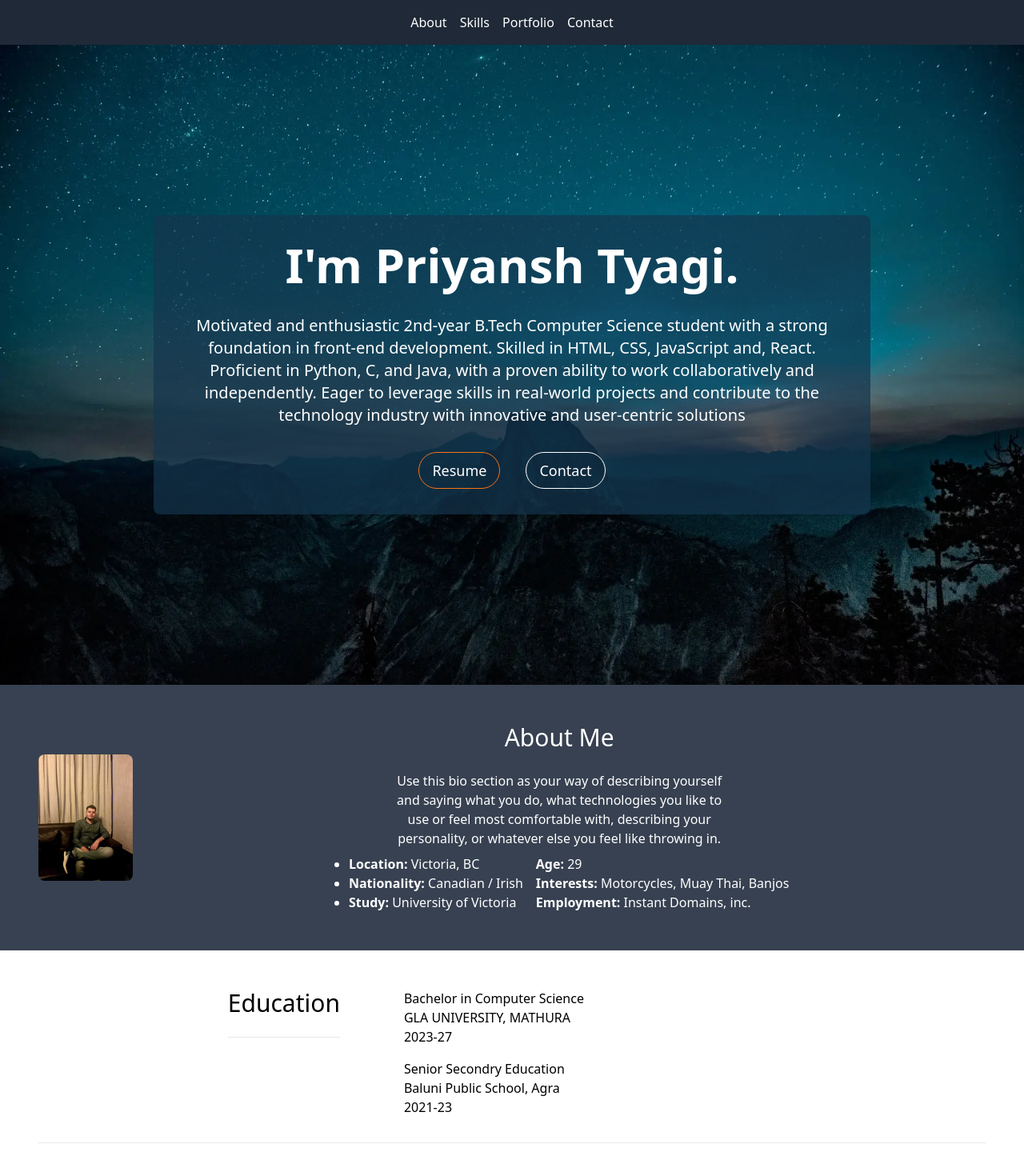
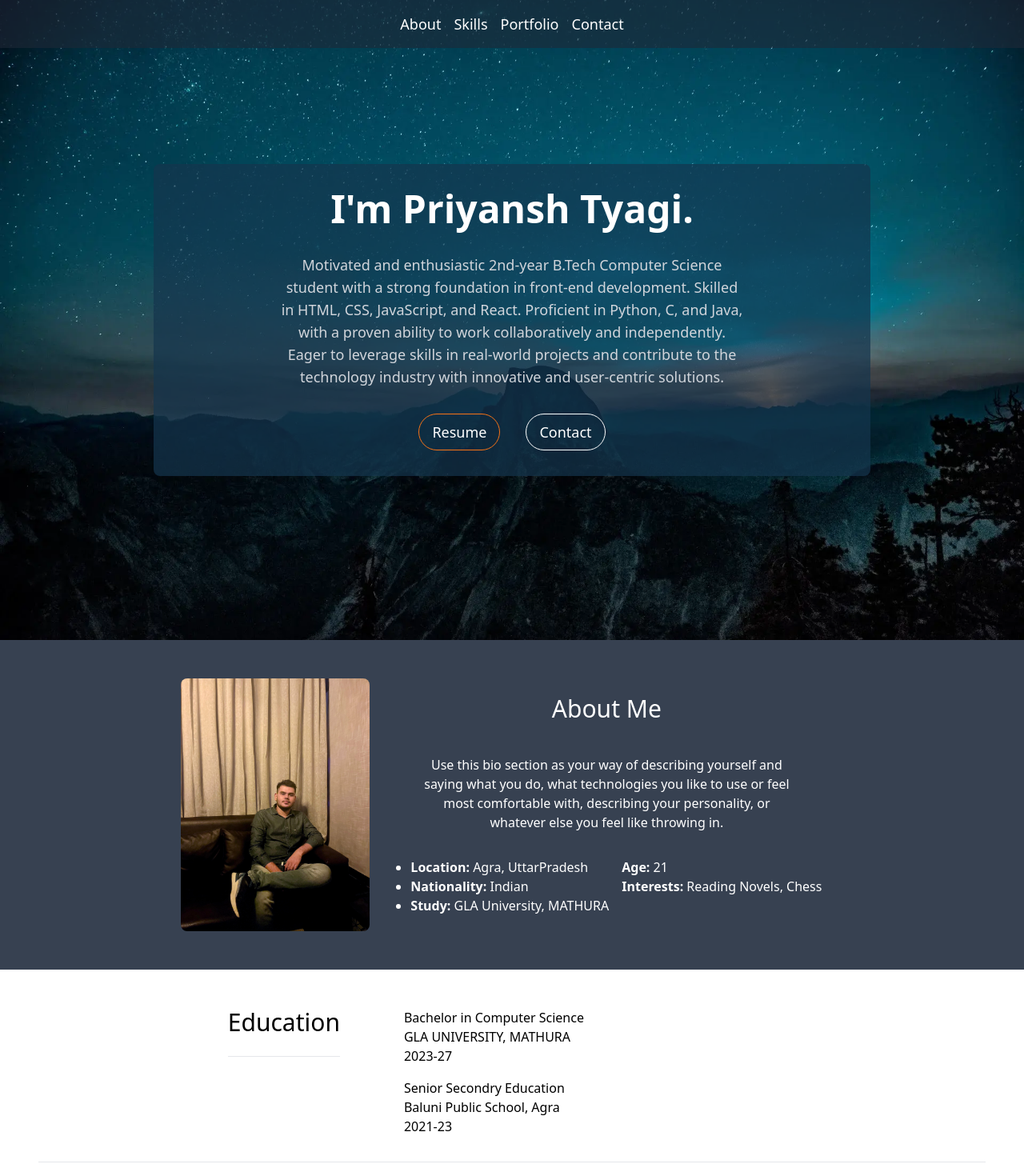
Before and after one commit to BroPriyansh/Assign, a React (Vite) app in the folder Work/: page / in a window 1280 px wide. Shown: the top 1465 px of the page at 80% size. Built offline with nearby package versions, Linux system fonts and the light colour scheme.

Commit message:
More updates

```diff
--- a/Work/src/App.jsx
+++ b/Work/src/App.jsx
@@ -5,8 +5,9 @@
 
 import bg from './header-background.webp'
 import me from './me.jpg'
-import React, { useState } from 'react';
+import React, { useState,useEffect } from 'react';
 import Swal from 'sweetalert2'
+import resume from './Updated Resume.pdf'
 
 function App() {
 
@@ -72,30 +73,73 @@ function App() {
     });
   };
 
+  const [isVisible, setIsVisible] = useState(false);
+
+  const handleScroll = () => {
+    if (window.scrollY > 300) {
+      setIsVisible(true);
+    } else {
+      setIsVisible(false);
+    }
+  };
+
+  const scrollToTop = () => {
+    window.scrollTo({
+      top: 0,
+      behavior: 'smooth',
+    });
+  };
+
+  useEffect(() => {
+    window.addEventListener('scroll', handleScroll);
+    return () => {
+      window.removeEventListener('scroll', handleScroll);
+    };
+  }, );
+
   return (
     <>
-    <header className="flex justify-center space-x-4 bg-gray-800 text-white p-4">
-      <a href="#about" className="hover:text-orange-500 cursor-pointer hover:delay-150">About</a>
-      <a href="#skills"className="hover:text-orange-500 cursor-pointer hover:delay-150">Skills</a>
-      <a href="#portfolio"className="hover:text-orange-500 cursor-pointer hover:delay-150">Portfolio</a>
+    <header className="flex justify-center space-x-4 bg-gray-800 bg-opacity-60 fixed w-full  text-white p-4">
+      <a href="#about" className="hover:text-orange-500 font-medium text-lg cursor-pointer hover:delay-150">About</a>
+      <a href="#skills"className="hover:text-orange-500 cursor-pointer text-lg  font-medium hover:delay-150">Skills</a>
+      <a href="#portfolio"className="hover:text-orange-500 text-lg  font-medium cursor-pointer hover:delay-150">Portfolio</a>
       {/* <p className="hover:text-orange-500 cursor-pointer hover:delay-150">Testimonials</p> */}
-      <a href="#contact"className="hover:text-orange-500 cursor-pointer hover:delay-150">Contact</a>
+      <a href="#contact"className="hover:text-orange-500 text-lg  font-medium cursor-pointer hover:delay-150">Contact</a>
     </header>
       {/* <h1>React App</h1> */}
-
     {/* <body> */}
     {/* first */}
-      <section className="flex text-center justify-center items-center text-white bg-cover bg-center h-screen" style={{backgroundImage: `url(${bg})`}}>
-        <div className="text-center text-white bg-[#15364e] bg-opacity-70 p-8 rounded-lg w-[70%]">
+      {/* <section className="flex flex-col text-center justify-center items-center text-white bg-cover bg-center h-screen" style={{backgroundImage: `url(${bg})`}}>
+        <div className="text-center items-center  justify-center text-white bg-[#15364e] bg-opacity-70 p-8 rounded-lg w-[70%]">
           <h1 className='text-6xl font-bold'>I'm Priyansh Tyagi.</h1>
-          <p className='my-8 text-xl'>Motivated and enthusiastic 2nd-year B.Tech Computer Science student with a strong foundation in front-end
+          <p className='my-8 w-[80%] justify-center item-center text-lg'>Motivated and enthusiastic 2nd-year B.Tech Computer Science student with a strong foundation in front-end
               development. Skilled in HTML, CSS, JavaScript and, React. Proficient in Python, C, and Java, with a proven ability
               to work collaboratively and independently. Eager to leverage skills in real-world projects and contribute to the
               technology industry with innovative and user-centric solutions
           </p>
           <div className="flex justify-center space-x-8">
-            <button className='border border-orange-500 rounded-full px-4 py-2 text-lg'>Resume</button>
-            <button className='border border-white rounded-full px-4 py-2 text-lg'>Contact</button>
+            <a href="/Updated Resume.pdf" download><button className='border border-orange-500 rounded-full px-4 py-2 text-lg'>Resume</button></a>
+            <a href="#contact"><button className='border border-white rounded-full px-4 py-2 text-lg'>Contact</button></a>
+          </div>
+        </div>
+      </section> */}
+
+      <section className="flex flex-col text-center justify-center items-center text-white bg-cover bg-center h-screen" style={{ backgroundImage: `url(${bg})` }}>
+        <div className="bg-[#15364e] bg-opacity-70 p-8 rounded-lg w-[70%]  ">
+          <h1 className='text-5xl font-bold'>I'm Priyansh Tyagi.</h1>
+          <p className='my-8 text-lg text-gray-300 mx-auto w-[70%]'>
+            Motivated and enthusiastic 2nd-year B.Tech Computer Science student with a strong foundation in front-end
+            development. Skilled in HTML, CSS, JavaScript, and React. Proficient in Python, C, and Java, with a proven ability
+            to work collaboratively and independently. Eager to leverage skills in real-world projects and contribute to the
+            technology industry with innovative and user-centric solutions.
+          </p>
+          <div className="flex justify-center space-x-8">
+            <a href="https://asset.cloudinary.com/dymfymgnm/a67786a0043b1d65f3250f30110b8fdc" target='blank' download>
+              <button className='border border-orange-500 rounded-full px-4 py-2 text-lg'>Resume</button>
+            </a>
+            <a href="#contact">
+              <button className='border border-white rounded-full px-4 py-2 text-lg'>Contact</button>
+            </a>
           </div>
         </div>
       </section>
@@ -104,12 +148,12 @@ function App() {
       <section id="about" className="bg-gray-700 text-white p-12 flex justify-center items-center">
         {/* <img className="rounded-full mr-8 w-[40%]" style={{backgroundImage: `url(${me})`}}/>  */}
 
-        <div className="flex justify-center items-center">
-          <img src={me} alt="Priyansh Tyagi" className="w-[10%] rounded-lg" />
-          <div>
+        <div className="flex justify-center items-center space-x-0">
+          <img src={me} alt="Priyansh Tyagi" className="w-[20%] rounded-lg" />
+          <div className='w-[50%]'>
             <h2 className="text-center text-3xl mb-6">About Me</h2>
             <div className="flex justify-center">
-              <p className="text-center mb-2 w-[40%] ">
+              <p className="text-center my-4 pb-4 w-[80%] ">
                 Use this bio section as your way of describing yourself and saying what you do,
                 what technologies you like to use or feel most comfortable with, describing
                 your personality, or whatever else you feel like throwing in.
@@ -117,14 +161,14 @@ function App() {
             </div>
             <div className="flex justify-center space-x-4">
               <ul className="list-disc ml-6">
-                <li><strong>Location:</strong> Victoria, BC</li>
-                <li><strong>Nationality:</strong> Canadian / Irish</li>
-                <li><strong>Study:</strong> University of Victoria</li>
+                <li><strong>Location:</strong> Agra, UttarPradesh</li>
+                <li><strong>Nationality:</strong> Indian</li>
+                <li><strong>Study:</strong> GLA University, MATHURA</li>
               </ul>
               <ul>
-                <li><strong>Age:</strong> 29</li>
-                <li><strong>Interests:</strong> Motorcycles, Muay Thai, Banjos</li>
-                <li><strong>Employment:</strong> Instant Domains, inc.</li>
+                <li><strong>Age:</strong> 21</li>
+                <li><strong>Interests:</strong> Reading Novels, Chess </li>
+                {/* <li><strong>Employment:</strong> Instant Domains, inc.</li>  */}
               </ul>
             </div>
           </div>
@@ -250,18 +294,44 @@ function App() {
             Send Message
           </button>
         </form>
-        <div className="mt-8 text-center">
+        {/* <div className="mt-8 text-center">
           {/* <p>Here is a good spot for a message to your readers to let them know how best to reach out to you.</p>   */}
-          <p className="mt-2">Email: <a href="mailto:priyanshtyagi30@gmail.com" className="underline">priyanshtyagi30@gmail.com</a></p>
+          {/* <p className="mt-2">Email: <a href="mailto:priyanshtyagi30@gmail.com" className="underline">priyanshtyagi30@gmail.com</a></p>
           <p>Location: Agra Uttar Pradesh, India</p>
           {/* Social Media Links */}
-          <div className="flex justify-center space-x-4 mt-4">
+          {/* <div className="flex justify-center space-x-4 mt-4">
+            {/* <a href="https://twitter.com/tbakr" target="_blank" rel="noopener noreferrer">Twitter</a>   */}
+            {/* <a href="https://github.com/BroPriyansh" target="_blank" rel="noopener noreferrer">GitHub</a>
+            <a href="https://www.instagram.com/brop1_2/" target="_blank" rel="noopener noreferrer">Instagram</a>
+          </div>
+        </div>    */}
+      </section>
+
+      <footer className='bg-orange-500 text-white'>
+
+        <div className="mt-8 text-center flex items-center justify-center space-x-8 py-2">
+          {/* <p>Here is a good spot for a message to your readers to let them know how best to reach out to you.</p>   */}
+          <p className="">Email <a href="mailto:priyanshtyagi30@gmail.com" className="underline"></a></p>
+          {/* <p>Location: Agra Uttar Pradesh, India</p>   */}
+          {/* Social Media Links */}
+          <div className="flex justify-center space-x-8">
             {/* <a href="https://twitter.com/tbakr" target="_blank" rel="noopener noreferrer">Twitter</a>   */}
             <a href="https://github.com/BroPriyansh" target="_blank" rel="noopener noreferrer">GitHub</a>
             <a href="https://www.instagram.com/brop1_2/" target="_blank" rel="noopener noreferrer">Instagram</a>
+            <a href="https://www.linkedin.com/in/priyansh-tyagi-715589347/" target="_blank" rel="noopener noreferrer">LinkedIn</a>
           </div>
         </div>
-      </section>
+      </footer>
+
+      {isVisible && (
+        <button
+          onClick={scrollToTop}
+          className="fixed bottom-5 right-5 text-2xl bg-orange-500 text-white rounded-full p-4 shadow-lg hover:bg-orange-600 transition-all"
+          aria-label="Scroll to top"
+        >
+          ↑
+        </button>
+      )}
     {/* </body> */}
     </>
   )
```
Also changed, not shown: 1 other file (tests, documents, lock files or other folders).
